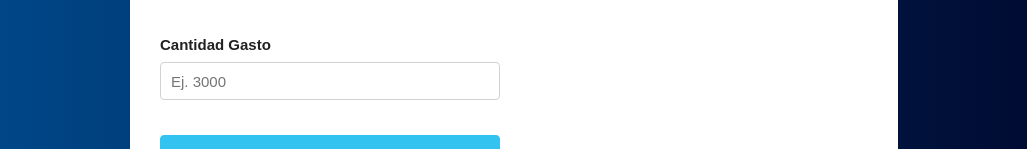
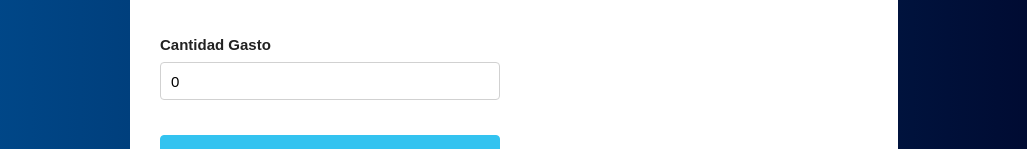
Before and after one commit to EliabLM/control-presupuesto, a React (Create React App) app: page / in a window 1280 px wide. Both pictures are taken after typing "5" into the empty fields and a click on the input "Definir Presupuesto". Shown: the part 274-423 px from the top of the page, without its empty margins (126-1153 px from the left). Built offline with nearby package versions, Linux system fonts and the light colour scheme.

Commit message:
Agrega validación de formulario y crea nuevo gasto

```diff
--- a/package.json
+++ b/package.json
@@ -9,6 +9,7 @@
     "react": "^17.0.2",
     "react-dom": "^17.0.2",
     "react-scripts": "4.0.3",
+    "shortid": "^2.2.16",
     "web-vitals": "^1.1.2"
   },
   "scripts": {
--- a/src/App.js
+++ b/src/App.js
@@ -8,6 +8,12 @@
 	const [presupuesto, guardarPresupuesto] = useState(0);
 	const [restante, guardarRestante] = useState(0);
 	const [mostrarpregunta, actualizarPregunta] = useState(true);
+	const [gastos, guardarGastos] = useState([]);
+
+	// Cuando agreguemos un nuevo gasto
+	const agregarNuevoGasto = (gasto) => {
+		guardarGastos([...gastos, gasto]);
+	};
 
 	return (
 		<div clasname="container">
@@ -23,7 +29,7 @@
 					) : (
 						<div className="row">
 							<div className="one-half column">
-								<Formulario />
+								<Formulario agregarNuevoGasto={agregarNuevoGasto} />
 							</div>
 							<div className="one-half column">2</div>
 						</div>
--- a/src/components/Formulario.js
+++ b/src/components/Formulario.js
@@ -1,20 +1,65 @@
 import React, { useState } from 'react';
+import Error from './Error';
+import shortid from 'shortid';
 
-const Formulario = () => {
+const Formulario = ({ agregarNuevoGasto }) => {
+	const [nombre, guardarNombre] = useState('');
+	const [cantidad, guardarCantidad] = useState(0);
+	const [error, guardarError] = useState(false);
+
+	// Cuando el usuario agrega un gasto
+	const agregarGasto = (e) => {
+		e.preventDefault();
+
+		// Validar
+		if (cantidad < 1 || isNaN(cantidad) || nombre.trim() === '') {
+			guardarError(true);
+			return;
+		}
+		guardarError(false);
+
+		// Construir el gasto
+		const gasto = {
+			nombre,
+			cantidad,
+			id: shortid.generate(),
+		};
+
+		// Pasar el gasto al componente principal
+		agregarNuevoGasto(gasto);
+
+		// Resetear el form
+		guardarNombre('');
+		guardarCantidad(0);
+	};
+
 	return (
-		<form>
+		<form onSubmit={agregarGasto}>
 			<h2>Agrega tus gastos aquí</h2>
+
+			{error ? (
+				<Error mensaje="Ambos campos son obligatorios o presupuesto incorrecto" />
+			) : null}
+
 			<div className="campo">
 				<label>Nombre Gasto</label>
 				<input
 					type="text"
 					className="u-full-width"
 					placeholder="Ej. Transporte"
+					value={nombre}
+					onChange={(e) => guardarNombre(e.target.value)}
 				/>
 			</div>
 			<div className="campo">
 				<label>Cantidad Gasto</label>
-				<input type="number" className="u-full-width" placeholder="Ej. 3000" />
+				<input
+					type="number"
+					className="u-full-width"
+					placeholder="Ej. 3000"
+					value={cantidad}
+					onChange={(e) => guardarCantidad(parseInt(e.target.value, 10))}
+				/>
 			</div>
 			<input
 				type="submit"
```
Also changed, not shown: 1 other file (tests, documents, lock files or other folders).
